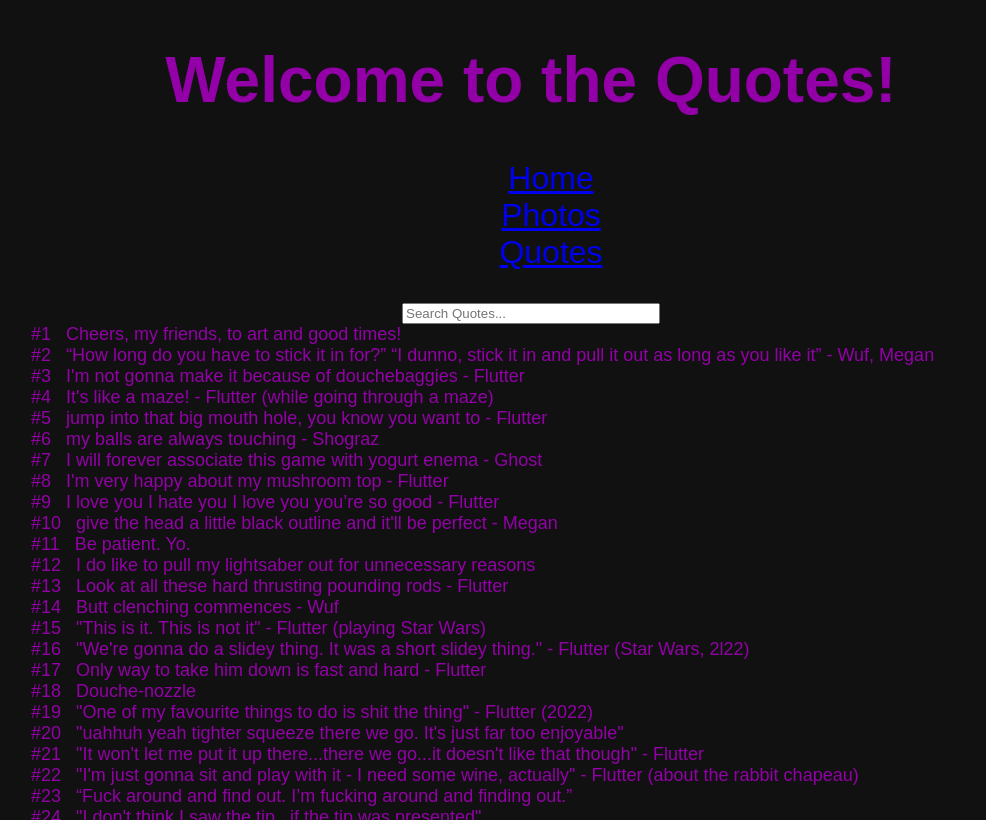
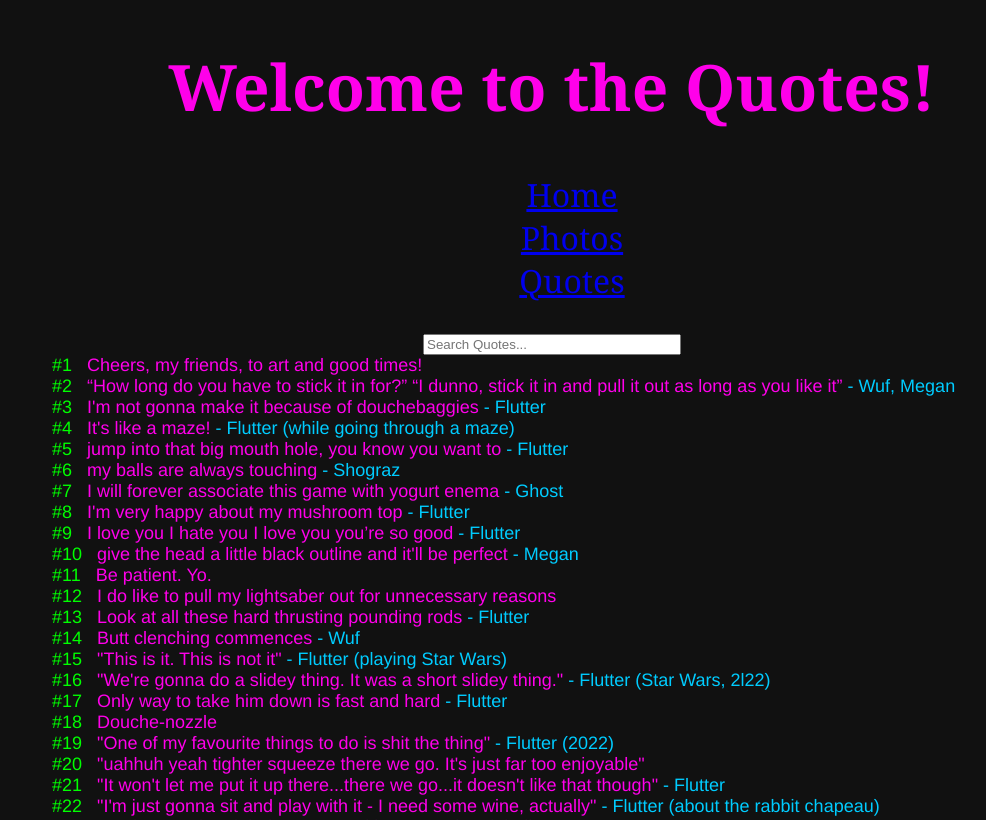
Before and after one commit to FlutterDye/FlutterSite, a plain HTML site: page quotes.html in a window 1280 px wide. Shown: the top 820 px of the page, without its empty margins (109-1095 px from the left). Drawn offline with Linux system fonts and the light colour scheme.

Commit message:
Update site.css

```diff
--- a/site.css
+++ b/site.css
@@ -11,6 +11,7 @@ header, main, footer {
 header {
     text-align: center;
     font-size: 32px;
+    font-family: Georgia, 'Times New Roman', Times, serif;
 }
 ul {
     list-style-type: none
@@ -19,7 +20,9 @@ body {
     font-size: 18px;
     font-family: sans-serif;
     background-color: #111;
-    color: #9300a7
+    margin-left: 50px;
+    color: #ff00ea;
+    font-family: Helvetica, sans-serif
 }
 input {
     width: 250px;
@@ -30,11 +33,16 @@ input {
 .quote-id {
     margin-right: 15px;
     display: inline-block;
+    color: #00ff00
 }
 .quote-author {
     margin-left: 5px;
     display: inline-block;
+    color: #00ccff
 }
 .quote-author::before {
     content: " - ";
 }
+footer {
+    text-align: center;
+}
```
